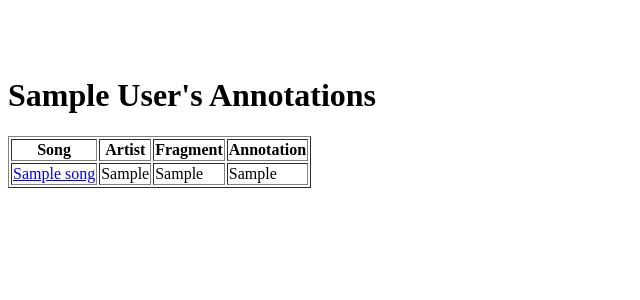
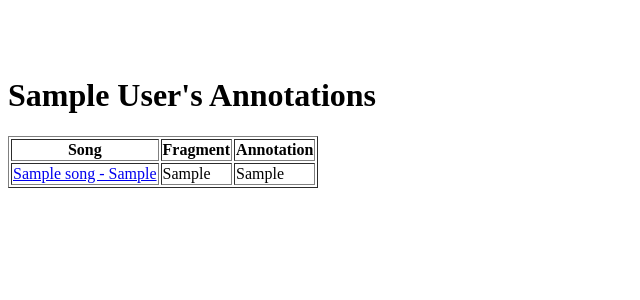
Before and after one commit to dominiquecuevas/Note, a Flask app: template templates/user_annotations.html in a window 1280 px wide. Shown: the part 55-355 px from the top of the page, without its empty margins (0-640 px from the left). Run offline with Flask 2, Linux system fonts and the light colour scheme; the template is opened without the code that fills it: values that come from a table or form of the project are taken from there, others are empty; tables that the repository leaves empty hold one stand-in row (values such as "Sample post").

Commit message:
fixed song links

```diff
--- a/templates/user_annotations.html
+++ b/templates/user_annotations.html
@@ -3,29 +3,26 @@
 {% block title %}Annotations{% endblock %}
 
 {% block content %}
+<div id="annos-by-user">
     <h1>{{ user.name }}'s Annotations</h1>
-
-    <p>
         <table border="1">
             <tr>
                 <th>Song</th>
-                <th>Artist</th>
                 <th>Fragment</th>
                 <th>Annotation</th>
             </tr>
         {% for annotation in annotations %}
             <tr>
-                <td><a href="/results?q=
-                    {{annotation.song.song_title }}
-                    {{ annotation.song.song_artist }}">
-                {{ annotation.song.song_title }}</a></td>
-                <td>{{ annotation.song.song_artist }}</td>
+                <td><a class="song-link" href="/">
+                    {{annotation.song.song_title }} -
+                    {{ annotation.song.song_artist }}</a>
+                </td>
                 <td>{{ annotation.song_fragment }}</td>
                 <td>{{ annotation.annotation }}</td>
             </tr>
 
         {% endfor %}
         </table>
-    </p>
+</div>
 
 {% endblock %}
```
